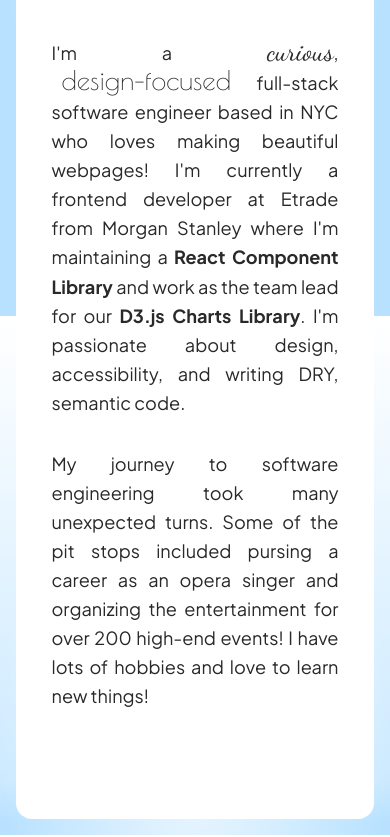
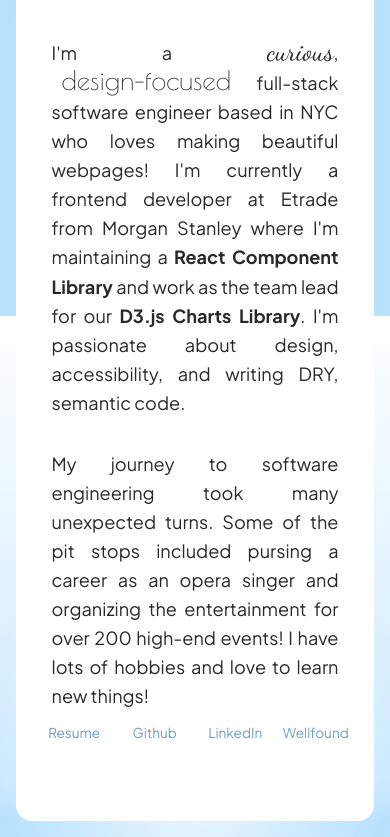
Before and after one commit to fdiengott/portfolio-svelte, a SvelteKit app: page / in a window 390 px wide. Shown: the part 528-1365 px from the top of the page. Built offline with nearby package versions, Linux system fonts and the light colour scheme; a web font is replaced by a local one.

Commit message:
clean up home page and make nav link text visible on mobile

```diff
--- a/src/routes/+page.svelte
+++ b/src/routes/+page.svelte
@@ -232,21 +232,20 @@
 		border-radius: 3px;
 	}
 
+	/* Nav Icons */
+	.home__footer-links {
+		display: flex;
+		justify-content: space-between;
+		max-width: 25rem;
+		width: 100%;
+	}
 	.nav-icon {
-		position: relative;
-		display: inline-block;
 		width: 1em;
-		height: 1em;
-		margin-inline: 0.25em;
 		line-height: 0.9em;
 		font-size: 2.5em;
 		outline: 0;
-
 		color: var(--color-primary);
 		text-align: center;
-
-		-webkit-transition: opacity 0.25s ease-in-out;
-		transition: opacity 0.25s ease-in-out;
 	}
 	.nav-icon.icon:before {
 		padding-right: 0;
@@ -255,31 +254,14 @@
 		transition: opacity var(--transition-timing);
 	}
 
-	.nav-icon:after {
-		content: '';
-		display: block;
-		position: absolute;
-		left: 50%;
-		bottom: -0.75em;
-		margin-left: -0.5em;
-		border-bottom: solid 0em #ffffff;
-		border-left: solid 0.5em transparent;
-		border-right: solid 0.5em transparent;
-		-webkit-transition: border-bottom-width 0.25s ease-in-out;
-		transition: border-bottom-width 0.25s ease-in-out;
-	}
-
 	.nav-icon span {
 		display: block;
 		position: absolute;
-		background: #222222;
-		color: #ffffff;
-		top: -2.75em;
+		top: -1.75em;
 		font-size: 0.3em;
 		height: 2.25em;
 		line-height: 2.25em;
 		left: 50%;
-		opacity: 0;
 		-webkit-transition: opacity 0.25s ease-in-out;
 		transition: opacity 0.25s ease-in-out;
 		width: 5.5em;
@@ -288,7 +270,7 @@
 
 	.nav-icon span:after {
 		content: '';
-		display: block;
+		display: none;
 		position: absolute;
 		bottom: -0.4em;
 		left: 50%;
@@ -306,9 +288,20 @@
 		opacity: 1;
 	}
 
-	.home__footer-links {
-		display: flex;
-		justify-content: space-between;
-		max-width: 25rem;
+	@media (width > 768px) {
+		.nav-icon {
+			margin-inline: 0.25em;
+		}
+
+		.nav-icon span {
+			top: -2.75em;
+			opacity: 0;
+			background: #222222;
+			color: #ffffff;
+		}
+
+		.nav-icon span:after {
+			display: block;
+		}
 	}
 </style>
```
